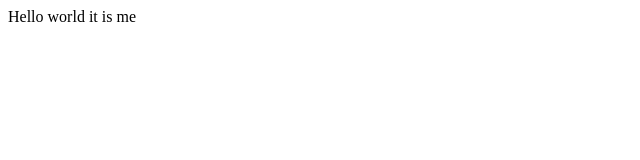
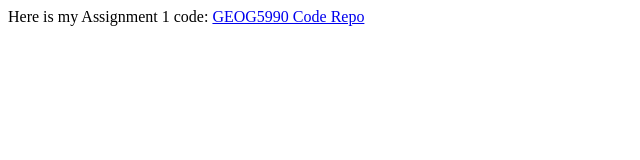
Before and after one commit to ml20ea/ml20ea.github.io, a plain HTML site: page index.html in a window 1280 px wide. Shown: the whole page, without its empty margins (0-640 px from the left). Drawn offline with Linux system fonts and the light colour scheme.

Commit message:
Update index.html

```diff
--- a/index.html
+++ b/index.html
@@ -1,8 +1,9 @@
 <HTML>
-<TITLE>
-Test
-</TITLE>
-<BODY>
-Hello world it is me
-</BODY>
+  <TITLE>
+    Test
+  </TITLE>
+  <BODY>
+    Here is my Assignment 1 code:
+    <A HREF="https://github.com/ml20ea/geog5990/tree/main/python%20semester%202">GEOG5990 Code Repo</A>
+  </BODY>
 </HTML>
```
